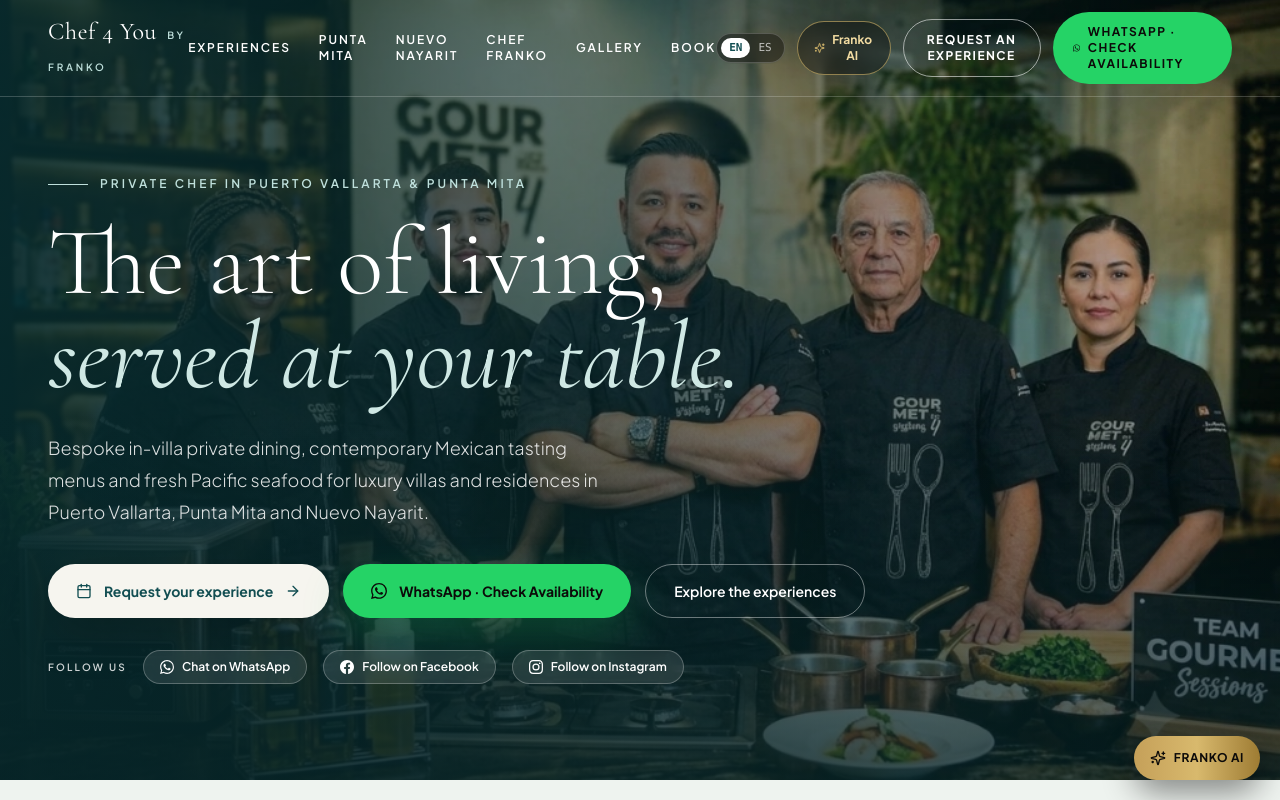
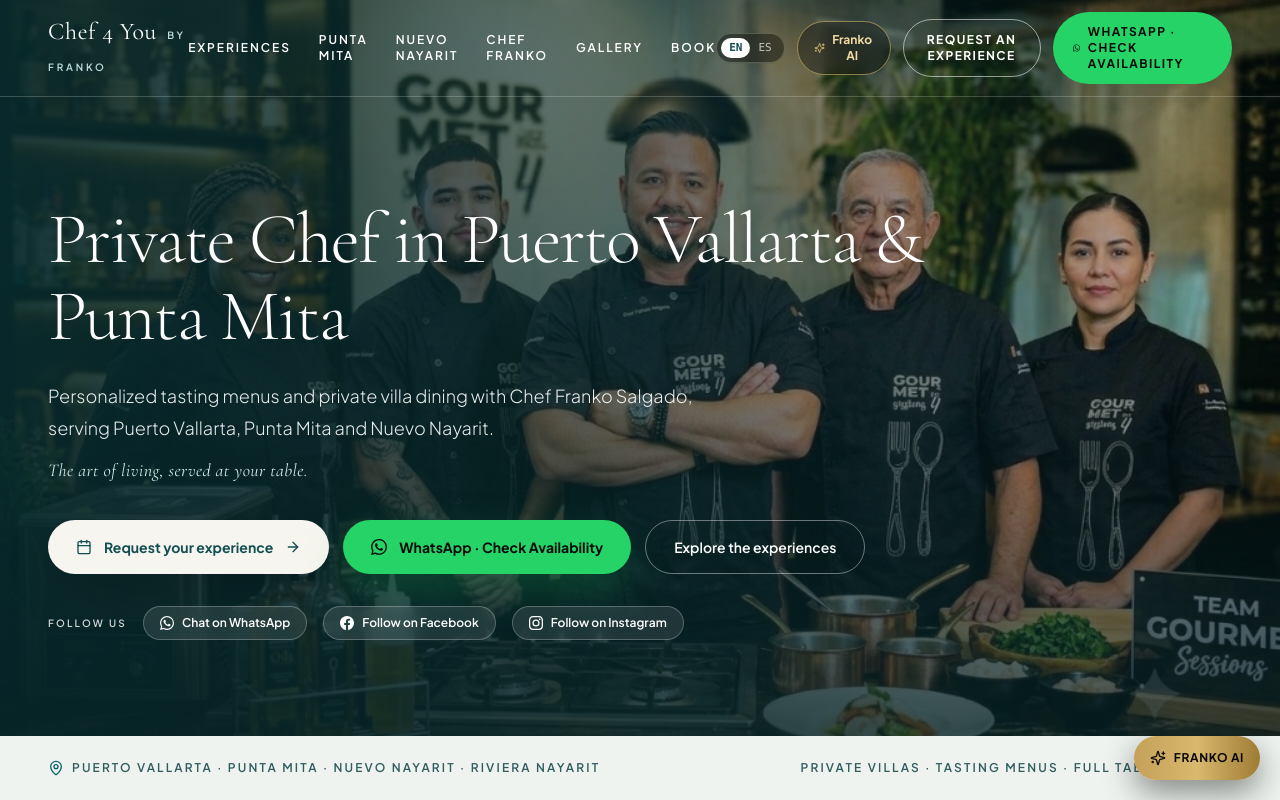
Before and after one commit to ratauille/chef-privado-by-franko, a React (Vite) app: page / in a window 1280 px wide. Shown: the top 800 px of the page. Built offline with nearby package versions, Linux system fonts and the light colour scheme; no server answers.

Commit message:
feat(hero): update homepage hero H1 and copy for Puerto Vallarta & Punta Mita

```diff
--- a/src/components/HomePage.tsx
+++ b/src/components/HomePage.tsx
@@ -259,19 +259,14 @@ export const HomePage: React.FC<HomePageProps> = ({ onOpenQuote, onOpenAI, onNav
           <div className="absolute inset-0 bg-[linear-gradient(0deg,rgba(6,34,37,.65)_0%,transparent_48%)]" />
 
           <div className="relative mx-auto w-full max-w-[1480px] px-6 pb-16 pt-40 sm:pt-44 lg:px-12 lg:pb-24">
-            <h1 className="max-w-4xl">
-              <span className="mb-6 flex items-center gap-3 font-sans text-xs font-semibold uppercase tracking-[0.26em] text-[#bfe0dc]">
-                <span className="h-px w-10 bg-[#bfe0dc]" />
-                {t.hero.badge}
-              </span>
-              <span className="block font-serif text-5xl font-light leading-[0.98] sm:text-7xl lg:text-[96px]">
-                {t.hero.titleLine1}
-                <br />
-                <span className="italic text-[#cfe8e4]">{t.hero.titleLine2}</span>
-              </span>
+            <h1 className="max-w-4xl font-serif text-4xl sm:text-6xl lg:text-7xl font-light leading-[1.08] tracking-tight text-white">
+              Private Chef in Puerto Vallarta &amp; Punta Mita
             </h1>
-            <p className="mt-7 max-w-xl text-base font-light leading-7 sm:leading-8 text-white/85 sm:text-lg">
-              {t.hero.subtitle}
+            <p className="mt-6 max-w-2xl text-base font-light leading-7 sm:leading-8 text-white/90 sm:text-lg">
+              Personalized tasting menus and private villa dining with Chef Franko Salgado, serving Puerto Vallarta, Punta Mita and Nuevo Nayarit.
+            </p>
+            <p className="mt-3 font-serif text-base italic text-[#cfe8e4] sm:text-lg font-light tracking-wide">
+              The art of living, served at your table.
             </p>
             <div className="mt-9 flex flex-col gap-3.5 sm:flex-row sm:flex-wrap">
               <button
```
